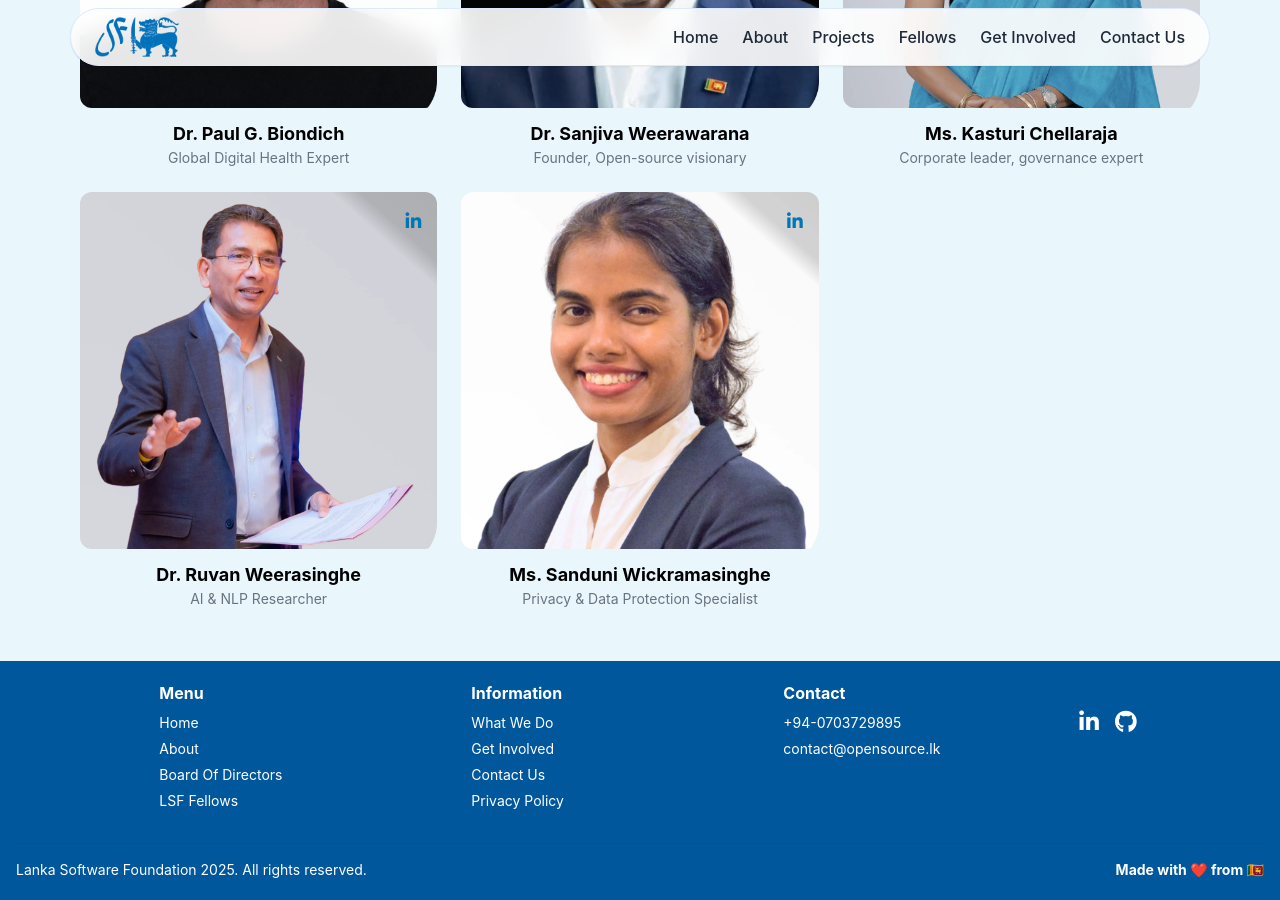
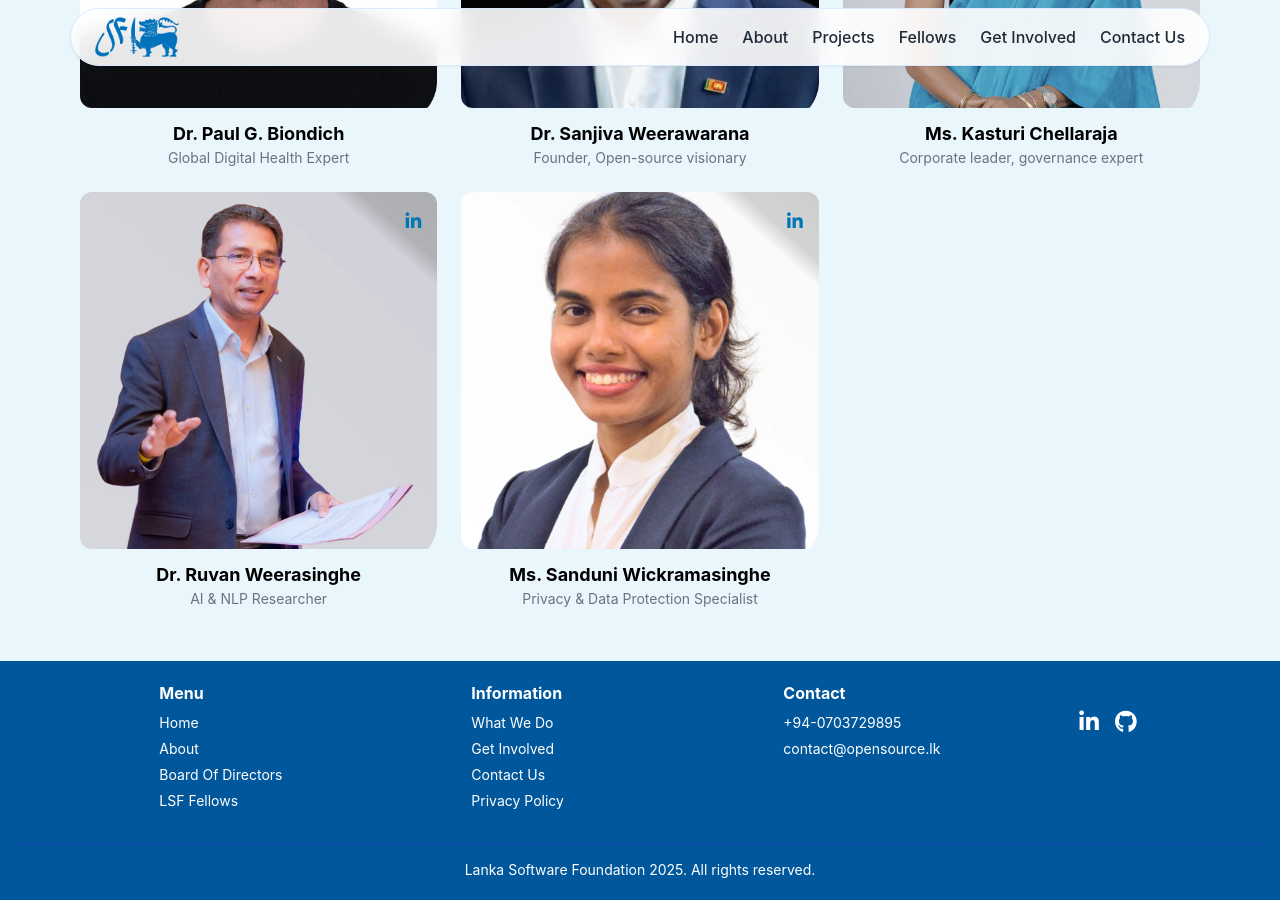
Before and after one commit to maneeshaxyz/lsflk, a Jekyll site: the page built from directors.md, in a window 1280 px wide and 900 px high, scrolled down 736 px. Built offline with Jekyll 4.4.1, drawn with Linux system fonts in a browser that asks for light colours; nearby versions of some CDN libraries.

Commit message:
chore: fixes

```diff
--- a/_includes/directors.html
+++ b/_includes/directors.html
@@ -21,7 +21,7 @@
       <!-- Member 1 -->
       <div class="relative bg-transparent">
         <img src="../images/about/person_2.webp" alt="Paul Biondich" class="rounded-xl object-cover w-full aspect-square">
-        <a href="https://linkedin.com" target="_blank" class="absolute top-2.5 right-2.5 bg-white/0 text-[#0077b5] text-lg p-1.5 transition-transform duration-200 hover:scale-110 hover:text-[#005f99]">
+        <a href="https://www.linkedin.com/in/pbiondich/" target="_blank" class="absolute top-2.5 right-2.5 bg-white/0 text-[#0077b5] text-lg p-1.5 transition-transform duration-200 hover:scale-110 hover:text-[#005f99]">
           <i class="fab fa-linkedin-in"></i>
         </a>
         <h5 class="mt-3 font-bold text-lg">Dr. Paul G. Biondich</h5>
@@ -31,7 +31,7 @@
       <!-- Member 2 -->
       <div class="relative bg-transparent">
         <img src="../images/about/Sanjiwa.webp" alt="Sanjiva" class="rounded-xl object-cover w-full aspect-square">
-        <a href="https://linkedin.com" target="_blank" class="absolute top-2.5 right-2.5 bg-white/0 text-[#0077b5] text-lg p-1.5 transition-transform duration-200 hover:scale-110 hover:text-[#005f99]">
+        <a href="https://www.linkedin.com/in/sanjivaweerawarana/" target="_blank" class="absolute top-2.5 right-2.5 bg-white/0 text-[#0077b5] text-lg p-1.5 transition-transform duration-200 hover:scale-110 hover:text-[#005f99]">
           <i class="fab fa-linkedin-in"></i>
         </a>
         <h5 class="mt-3 font-bold text-lg">Dr. Sanjiva Weerawarana</h5>
@@ -41,7 +41,7 @@
       <!-- Member 3 -->
       <div class="relative bg-transparent">
         <img src="../images/about/person_3.webp" alt="Kasturi" class="rounded-xl object-cover w-full aspect-square">
-        <a href="https://linkedin.com" target="_blank" class="absolute top-2.5 right-2.5 bg-white/0 text-[#0077b5] text-lg p-1.5 transition-transform duration-200 hover:scale-110 hover:text-[#005f99]">
+        <a href="https://www.linkedin.com/in/kasturi-chellaraja-wilson-543734a/" target="_blank" class="absolute top-2.5 right-2.5 bg-white/0 text-[#0077b5] text-lg p-1.5 transition-transform duration-200 hover:scale-110 hover:text-[#005f99]">
           <i class="fab fa-linkedin-in"></i>
         </a>
         <h5 class="mt-3 font-bold text-lg">Ms. Kasturi Chellaraja</h5>
@@ -51,7 +51,7 @@
       <!-- Member 4 -->
       <div class="relative bg-transparent">
         <img src="../images/about/person_5.webp" alt="Ruvan" class="rounded-xl object-cover w-full aspect-square">
-        <a href="https://linkedin.com" target="_blank" class="absolute top-2.5 right-2.5 bg-white/0 text-[#0077b5] text-lg p-1.5 transition-transform duration-200 hover:scale-110 hover:text-[#005f99]">
+        <a href="https://www.linkedin.com/in/ruvanweerasinghe/" target="_blank" class="absolute top-2.5 right-2.5 bg-white/0 text-[#0077b5] text-lg p-1.5 transition-transform duration-200 hover:scale-110 hover:text-[#005f99]">
           <i class="fab fa-linkedin-in"></i>
         </a>
         <h5 class="mt-3 font-bold text-lg">Dr. Ruvan Weerasinghe</h5>
@@ -61,7 +61,7 @@
       <!-- Member 5 -->
       <div class="relative bg-transparent">
         <img src="../images/about/person_4.webp" alt="Sanduni" class="rounded-xl object-cover w-full aspect-square">
-        <a href="https://linkedin.com" target="_blank" class="absolute top-2.5 right-2.5 bg-white/0 text-[#0077b5] text-lg p-1.5 transition-transform duration-200 hover:scale-110 hover:text-[#005f99]">
+        <a href="https://www.linkedin.com/in/sanduniwickramasinghe/" target="_blank" class="absolute top-2.5 right-2.5 bg-white/0 text-[#0077b5] text-lg p-1.5 transition-transform duration-200 hover:scale-110 hover:text-[#005f99]">
           <i class="fab fa-linkedin-in"></i>
         </a>
         <h5 class="mt-3 font-bold text-lg">Ms. Sanduni Wickramasinghe</h5>
--- a/_includes/footer.html
+++ b/_includes/footer.html
@@ -37,9 +37,8 @@
 
     </div>
 
-    <div class="mt-8 pt-4 border-t border-blue-800 flex flex-col md:flex-row justify-between items-center text-sm text-center md:text-left gap-2">
+    <div class="mt-8 pt-4 border-t border-blue-800 flex flex-col md:flex-row justify-center items-center text-sm text-center md:text-left gap-2">
       <p class="mb-0">Lanka Software Foundation 2025. All rights reserved.</p>
-      <p class="mb-0 font-bold">Made with ❤️ from 🇱🇰</p>
     </div>
   </div>
 </footer>
--- a/_includes/hero-involved.html
+++ b/_includes/hero-involved.html
@@ -6,7 +6,7 @@
     <img src="../images/about/blue_bg.webp" alt="Empowering Sri Lanka" class="w-full h-full object-cover">
     <div class="absolute inset-0 bg-blue-900/30"></div>
     <div class="absolute top-1/2 left-1/2 -translate-x-1/2 -translate-y-1/2 text-center">
-      <h1 class="text-2xl md:text-3xl font-bold text-white font-[Poppins] drop-shadow-lg">
+      <h1 class="text-2xl md:text-3xl font-bold text-white drop-shadow-lg">
         GET INVOLVED
       </h1>
     </div>
```
Also changed, not shown: _includes/directors-about.html (+5 -5 lines).
